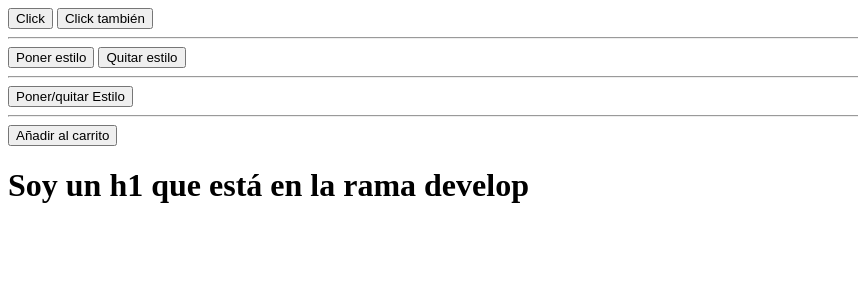
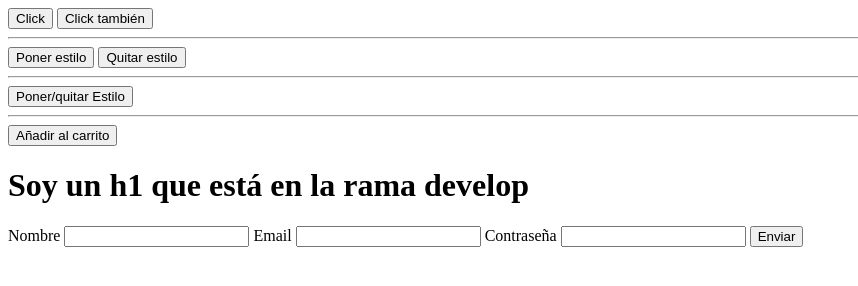
Before and after one commit to AndresEstebanPatino/intro-eventos-js, a plain HTML site: page index.html in a window 1280 px wide. Shown: the whole page, without its empty margins (0-858 px from the left). Drawn offline with Linux system fonts and the light colour scheme.

Commit message:
Se creó el formulario de registro

```diff
--- a/index.html
+++ b/index.html
@@ -27,6 +27,16 @@
     <div id="textos"></div>
     <h1>Soy un h1 que está en la rama develop</h1>
 
+    <form action="">
+        <label for="">Nombre</label>
+        <input type="text" name="" id="">
+        <label for="">Email</label>
+        <input type="email" name="" id="">
+        <label for="">Contraseña</label>
+        <input type="password" name="" id="">
+        <button type="submit">Enviar</button>
+    </form>
+
     <script src="script.js"></script>
 </body>
 </html>
```
Also changed, not shown: script.js (+8 -0 lines).
